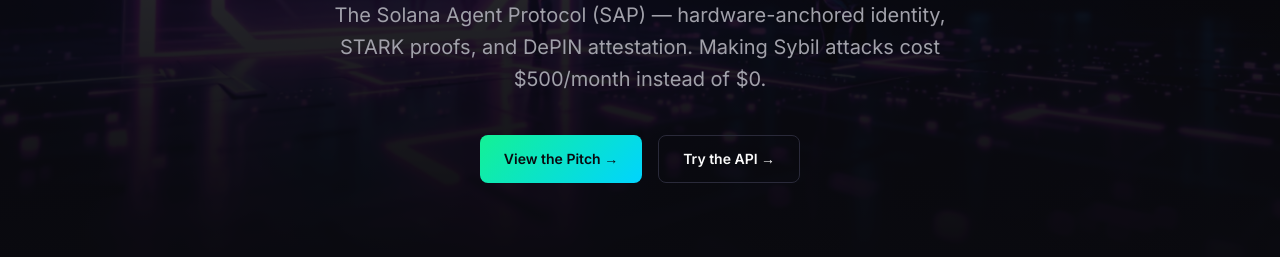
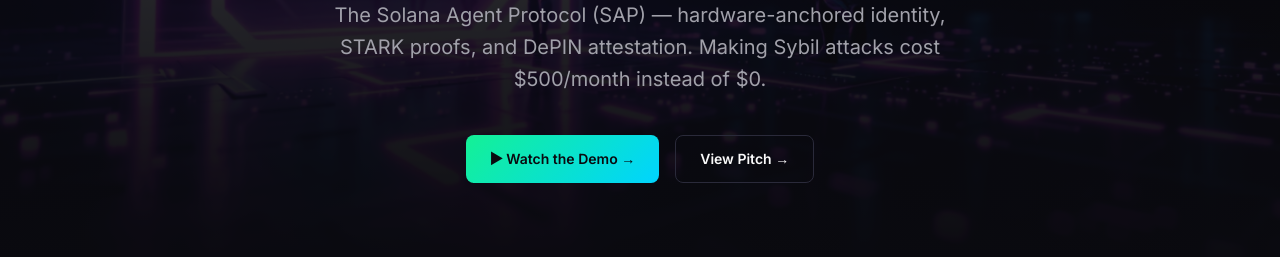
Before and after one commit to tradingstarllc/moltlaunch-site, a website: page index.html in a window 1280 px wide. Shown: the part 543-800 px from the top of the page. Drawn offline with Linux system fonts and the light colour scheme.

Commit message:
Make Demo the primary CTA — judges should see the product working first

```diff
--- a/index.html
+++ b/index.html
@@ -825,8 +825,8 @@
                 Making Sybil attacks cost $500/month instead of $0.
             </p>
             <div class="hero-actions">
-                <a href="/pitch.html" class="btn btn-primary">View the Pitch →</a>
-                <a href="/dashboard.html" class="btn btn-secondary">Try the API →</a>
+                <a href="/demo.html" class="btn btn-primary">▶ Watch the Demo →</a>
+                <a href="/pitch.html" class="btn btn-secondary">View Pitch →</a>
             </div>
         </div>
     </section>
@@ -1313,7 +1313,7 @@
                 <h2>Stop trusting. <span class="gradient-text">Start verifying.</span></h2>
                 <p>174 projects evaluated. sRFC submitted. The protocol is live — join it.</p>
                 <div style="display: flex; gap: 12px; justify-content: center; flex-wrap: wrap;">
-                    <a href="/pitch.html" class="btn btn-primary">See the Pitch →</a>
+                    <a href="/demo.html" class="btn btn-primary">▶ Watch the Demo →</a>
                     <a href="/dashboard.html" class="btn btn-secondary">Dashboard →</a>
                 </div>
             </div>
```
